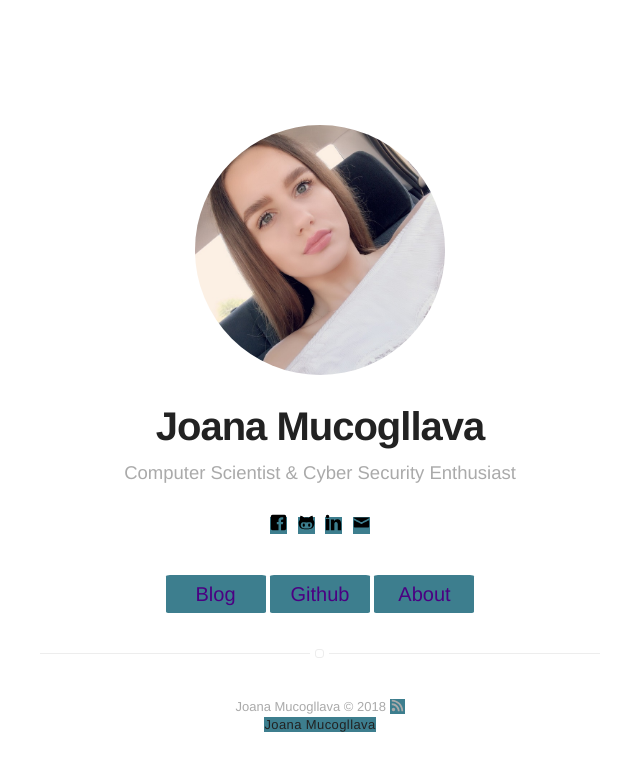
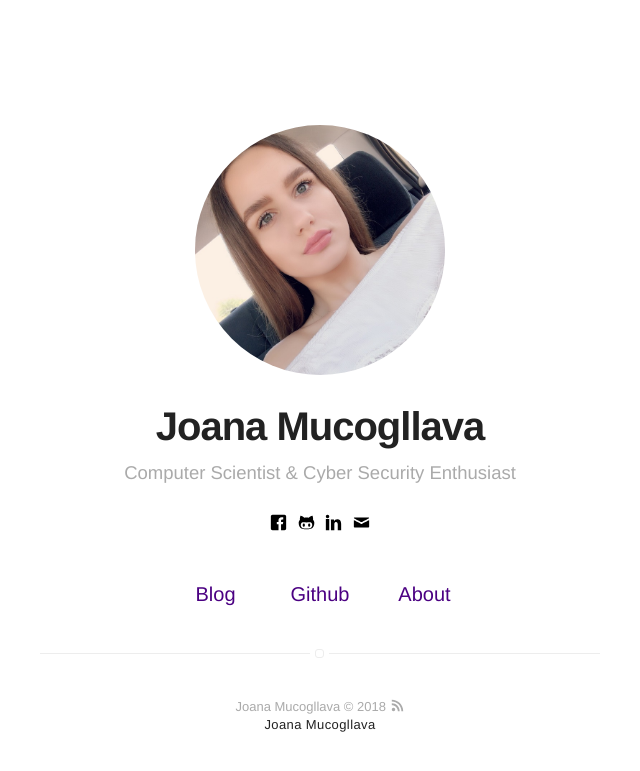
Before and after one commit to joanamucogllava/joanamucogllava.github.io, a Jekyll site: the page built from index.html, in a window 1280 px wide. Shown: the top 771 px of the page, without its empty margins (320-960 px from the left). Built offline with Jekyll 4.4.1, drawn with Linux system fonts in a browser that asks for light colours.

Commit message:
Changes Made

```diff
--- a/_includes/main.css
+++ b/_includes/main.css
@@ -237,7 +237,7 @@ audio:not([controls]) {
   height: 0;
 }
 a {
-  background-color: #3d7e8e;
+  background-color: #transparent;
 }
 a:active,
 a:hover {
```
